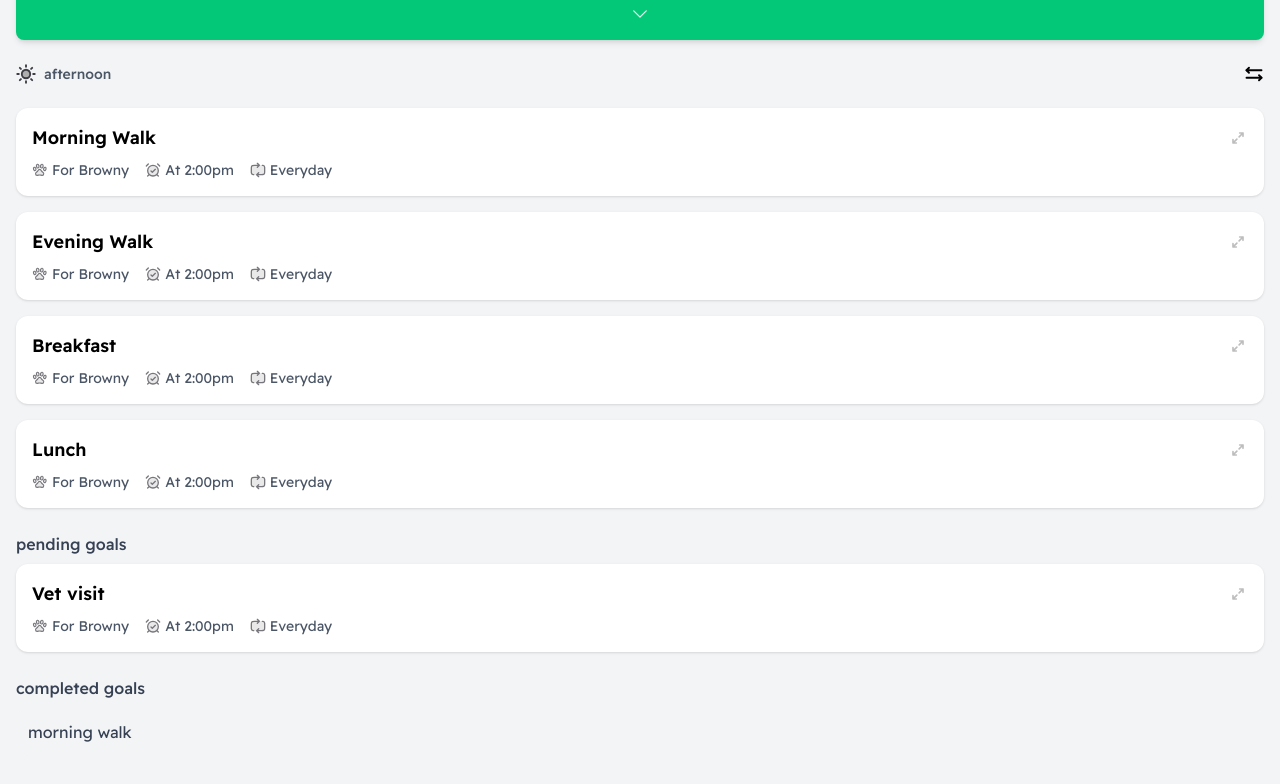
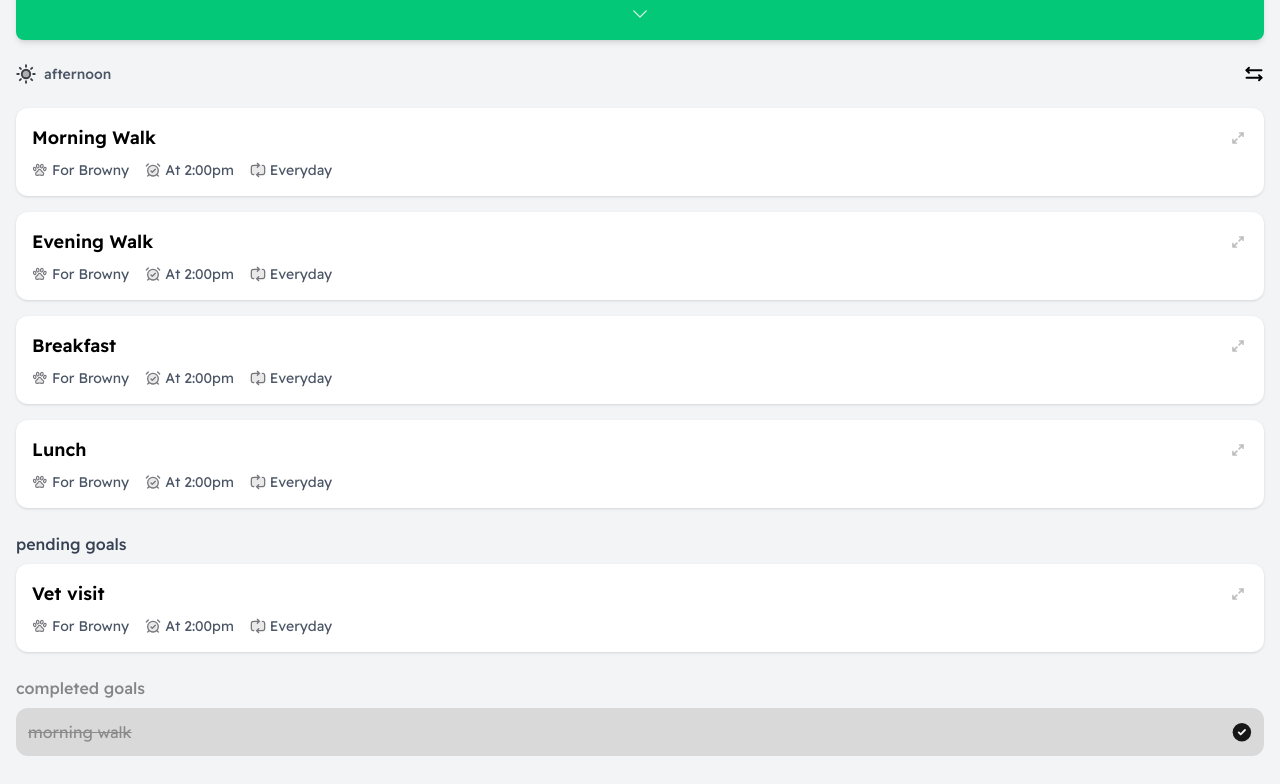
Before and after one commit to RaviPratihast/Wooftrack, a React (Vite) app: page / in a window 1280 px wide. Shown: the part 212-996 px from the top of the page. Built offline with nearby package versions, Linux system fonts and the light colour scheme.

Commit message:
Update App and GoalItem components: change text color in App for better contrast and modify GoalItem to include completed state with conditional styling and icon display.

```diff
--- a/src/App.jsx
+++ b/src/App.jsx
@@ -54,7 +54,7 @@ const App = () => {
           frequency="Everyday"
         />
 
-        <div className="mt-6 mb-2 text-gray-700 font-medium">
+        <div className="mt-6 mb-2 text-[#858687] font-medium">
           completed goals
         </div>
 
--- a/src/components/GoalItem.jsx
+++ b/src/components/GoalItem.jsx
@@ -2,11 +2,14 @@ import React from 'react';
 
 const GoalItem = ({
   title = "morning walk",
+  completed = true
 }) => {
   return (
-    <div className="bg-gray-100 rounded-xl p-3 mb-3 flex items-center justify-between">
-      <span className="text-gray-700">{title}</span>
-
+    <div className={`rounded-xl p-3 mb-3 flex items-center justify-between ${completed ? 'bg-[#D9D9D9]' : 'bg-gray-100'}`}>
+      <span className={`flex-grow ${completed ? 'text-[#8b8b8b] line-through' : 'text-gray-700'}`}>{title}</span>
+      {completed && (
+        <img src="/Completed Icon.svg" alt="Completed" className="h-5 w-5 ml-2" />
+      )}
     </div>
   );
 };
```
Also changed, not shown: public/Completed Icon.svg (added).
